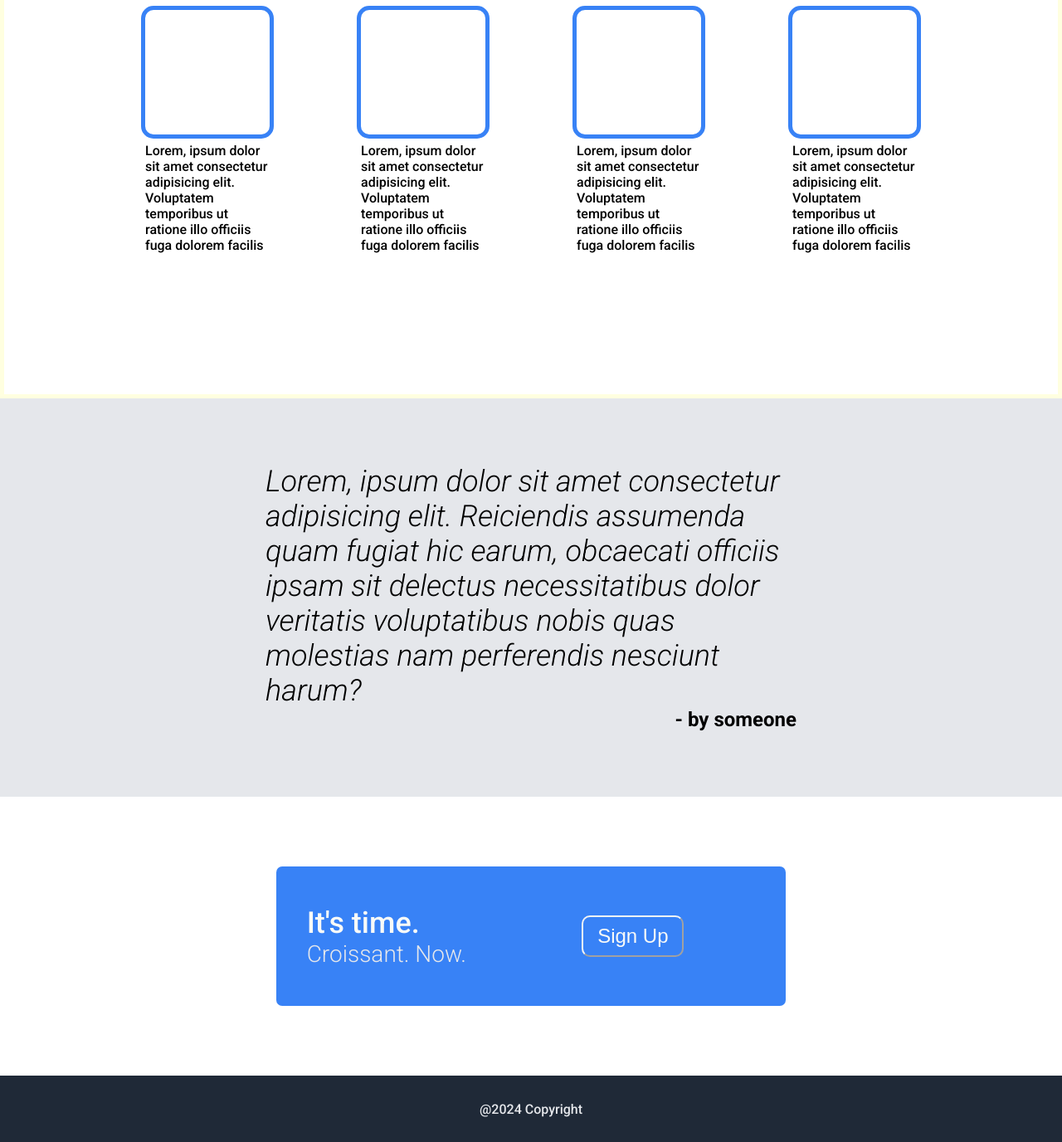
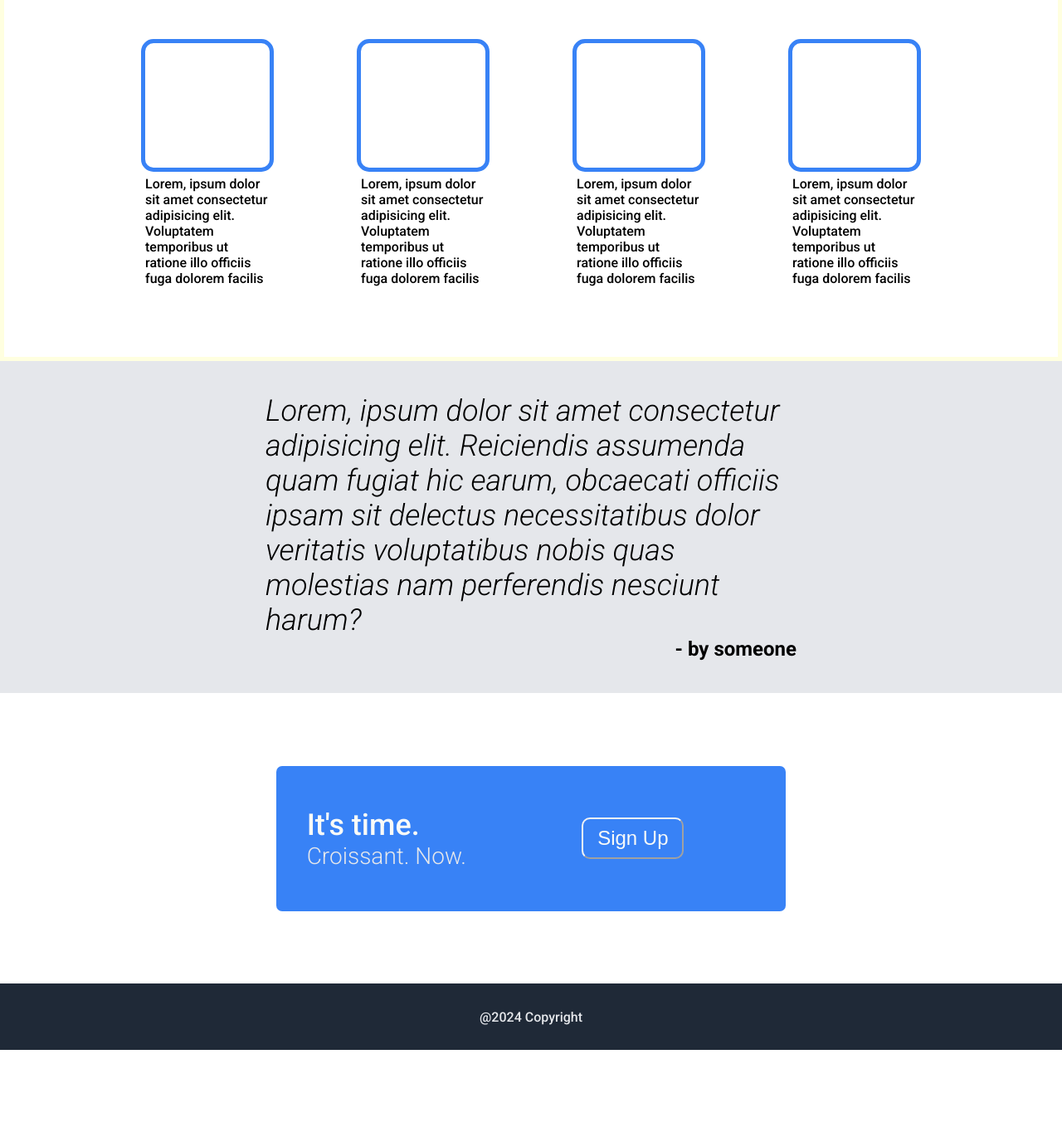
Before and after one commit to Phandastick/croissant-web, a plain HTML site: page index.html in a window 1280 px wide. Shown: the part 770-2146 px from the top of the page at 83% size. After the commit the page ends 2035 px from the top, so only its background shows below. Drawn offline with Linux system fonts and the light colour scheme.

Commit message:
Changed ratios to static values

```diff
--- a/styles.css
+++ b/styles.css
@@ -58,7 +58,7 @@ body{
 /* #region Hero */
 
 .hero-container {
-    height: 70vh;
+    height: 600px;
     display:flex;
 }
 
@@ -108,7 +108,7 @@ body{
 /* #region info */
 
 .info-container {
-    height: 70vh;
+    height: 475px;
     border: lightyellow solid 5px;
 
     display: flex;
@@ -145,7 +145,7 @@ body{
 /* #region quote */
 
 .quote-container {
-    height: 60vh;
+    height: 400px;
     background-color: #E5E7EB;
 
     display: flex;
@@ -175,7 +175,7 @@ body{
 /* #region call to action */
 
 .call-to-action-wrapper {
-    height: 42vh;
+    height: 350px;
     display: flex;
     justify-content: center;
     align-items: center;
```
